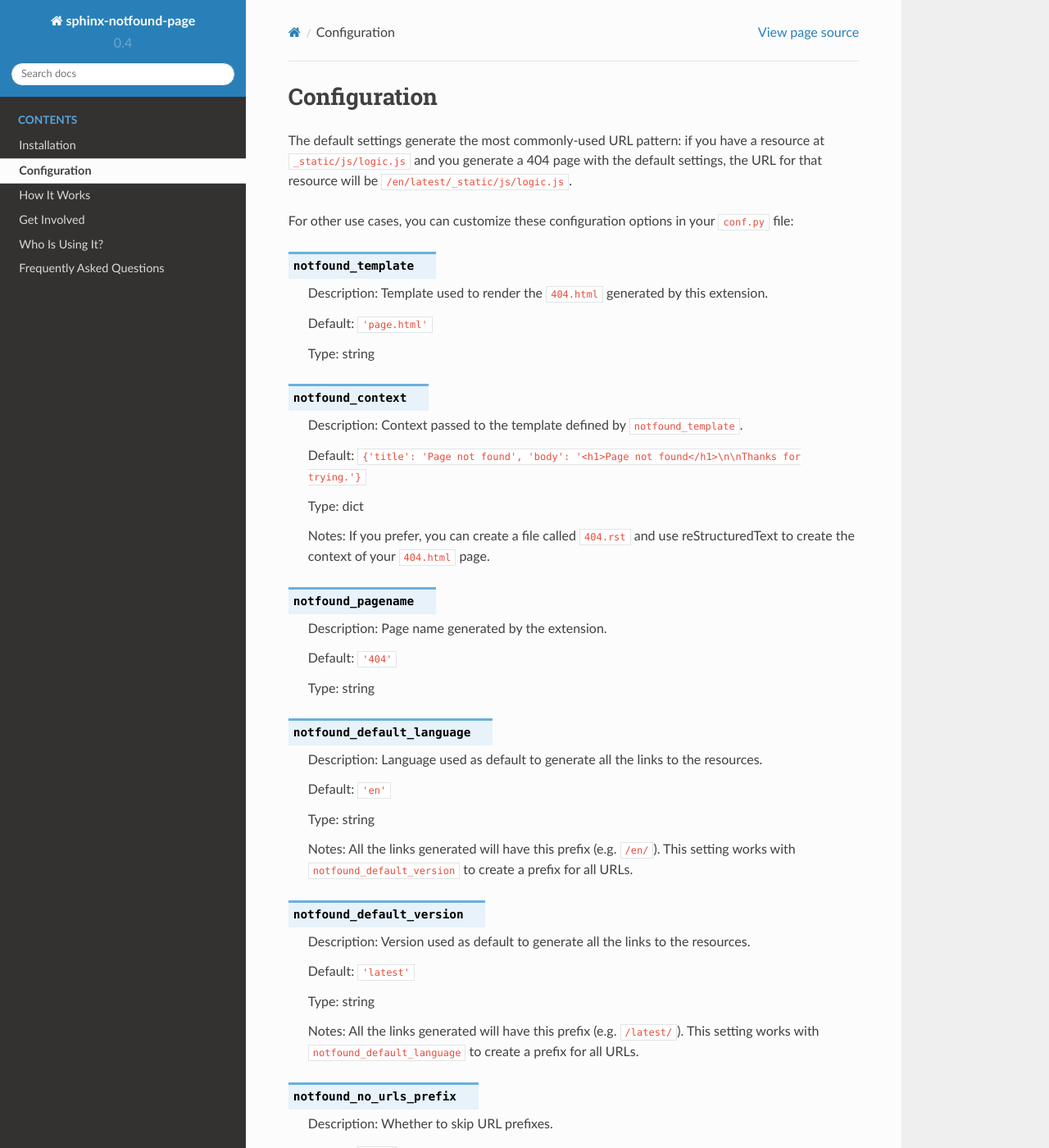
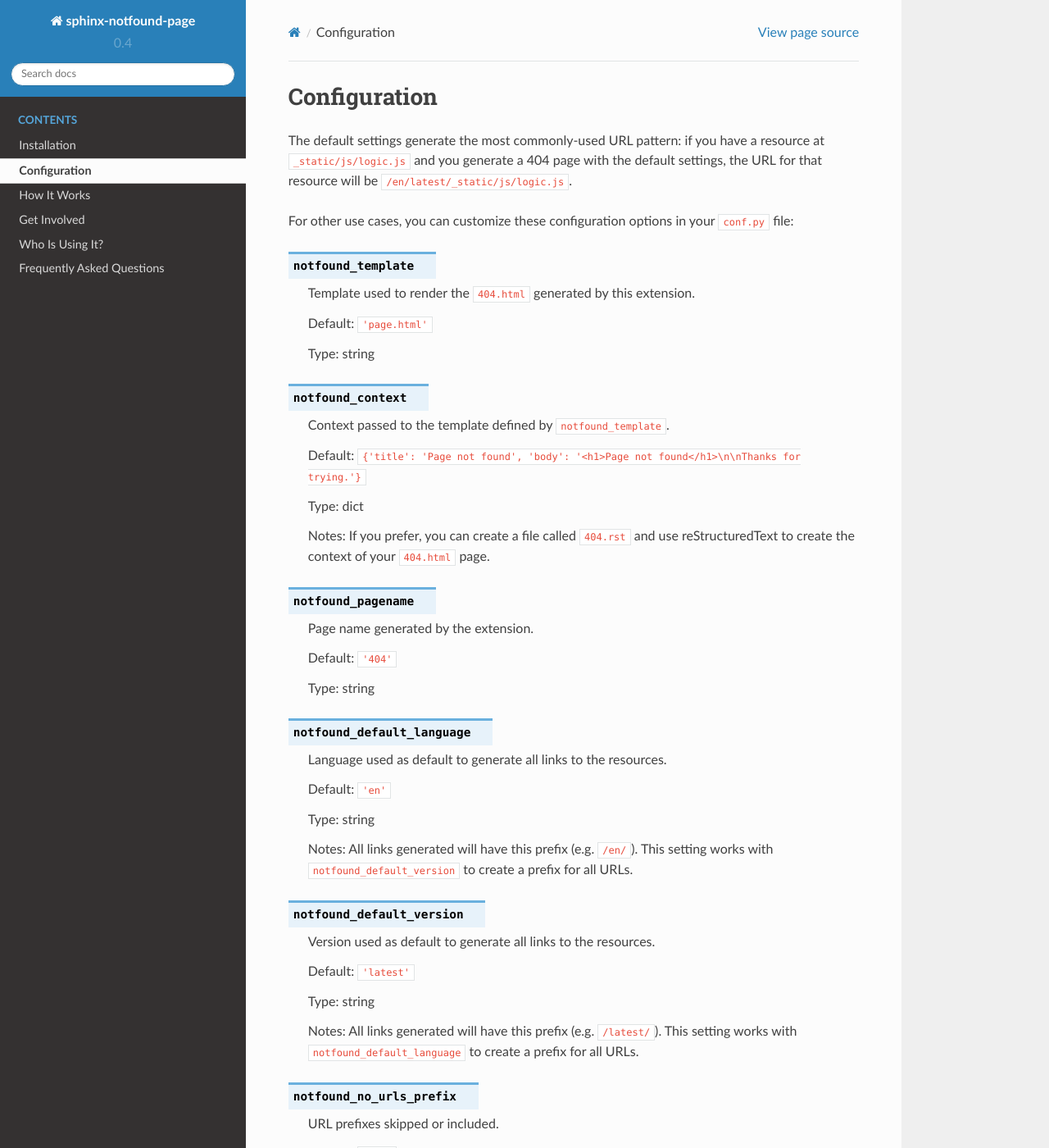
Before and after one commit to readthedocs/sphinx-notfound-page, a Sphinx documentation site: the page built from docs/configuration.rst, in a window 1280 px wide and 1400 px high. Shown: the whole window at 82% size. Built offline with Sphinx 7.4.7 and the Read the Docs theme 2.0.0, drawn with Linux system fonts in a browser that asks for light colours; pages that are not in the unit, such as notebooks, are missing from menus.

Commit message:
Update configuration.rst

```diff
--- a/docs/configuration.rst
+++ b/docs/configuration.rst
@@ -7,7 +7,7 @@ For other use cases, you can customize these configuration options in your ``con
 
 .. confval:: notfound_template
 
-   Description: Template used to render the ``404.html`` generated by this extension.
+   Template used to render the ``404.html`` generated by this extension.
 
    Default: ``'page.html'``
 
@@ -15,7 +15,7 @@ For other use cases, you can customize these configuration options in your ``con
 
 .. confval:: notfound_context
 
-   Description: Context passed to the template defined by ``notfound_template``.
+   Context passed to the template defined by ``notfound_template``.
 
    Default: ``{'title': 'Page not found', 'body': '<h1>Page not found</h1>\n\nThanks for trying.'}``
 
@@ -25,7 +25,7 @@ For other use cases, you can customize these configuration options in your ``con
 
 .. confval:: notfound_pagename
 
-   Description: Page name generated by the extension.
+   Page name generated by the extension.
 
    Default: ``'404'``
 
@@ -33,29 +33,29 @@ For other use cases, you can customize these configuration options in your ``con
 
 .. confval:: notfound_default_language
 
-   Description: Language used as default to generate all the links to the resources.
+   Language used as default to generate all links to the resources.
 
    Default: ``'en'``
 
    Type: string
 
-   Notes: All the links generated will have this prefix (e.g. ``/en/``).
+   Notes: All links generated will have this prefix (e.g. ``/en/``).
    This setting works with ``notfound_default_version`` to create a prefix for all URLs.
 
 .. confval:: notfound_default_version
 
-   Description: Version used as default to generate all the links to the resources.
+   Version used as default to generate all links to the resources.
 
    Default: ``'latest'``
 
    Type: string
 
-   Notes: All the links generated will have this prefix (e.g. ``/latest/``).
+   Notes: All links generated will have this prefix (e.g. ``/latest/``).
    This setting works with ``notfound_default_language`` to create a prefix for all URLs.
 
 .. confval:: notfound_no_urls_prefix
 
-   Description: Whether to skip URL prefixes.
+   URL prefixes skipped or included.
 
    Default: ``False``.
 
```
